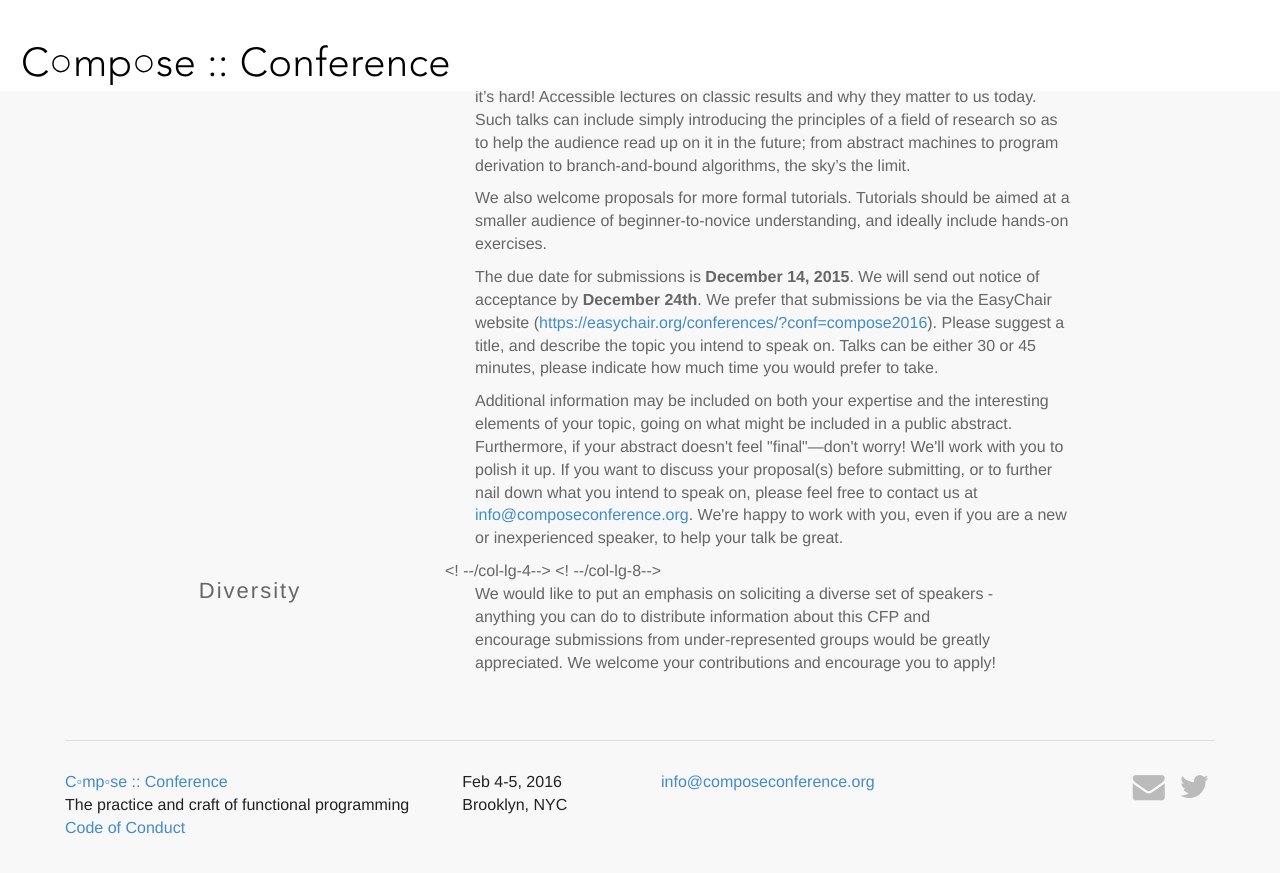
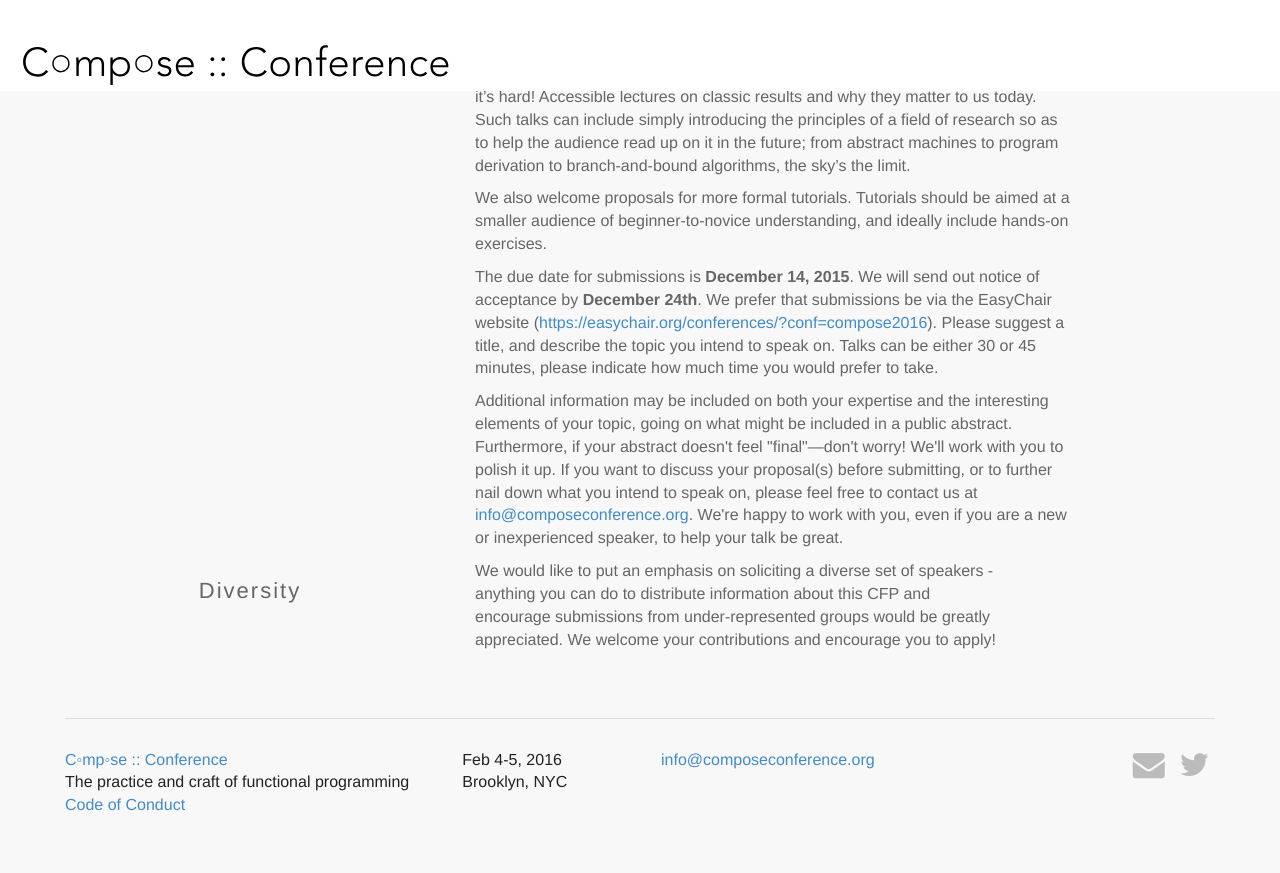
Before and after one commit to ny-haskell/composeconference, a Jekyll site: the page built from 2016/call.md, in a window 1280 px wide and 900 px high, scrolled down 665 px. Shown: the top 873 px of the window. Built offline with Jekyll 4.4.1, drawn with Linux system fonts in a browser that asks for light colours.

Commit message:
delete more stray tags

```diff
--- a/2016/call.md
+++ b/2016/call.md
@@ -66,7 +66,7 @@ permalink: /2016/cfp/
         <div class="row">
             <div class="col-lg-4 col-md-4 col-sm-4 name">
                 <p>Diversity</p>
-            </div><! --/col-lg-4-->
+            </div>
             <div class="col-lg-8 col-md-8 col-sm-8 name-desc">
                 <div class="col-md-9 col-md-9 col-sm-9">
                     <p>We would like to put an emphasis on soliciting a diverse set of speakers - anything you can do to distribute information about this CFP and encourage submissions from under-represented groups would be greatly appreciated. We welcome your contributions and encourage you to apply!</p>
@@ -75,8 +75,7 @@ permalink: /2016/cfp/
                     <p></p>
                 </div>
 
-            </div><! --/col-lg-8-->
-
-        </div><!-- /row -->
-    </div><!-- /container -->
+            </div>
+        </div>
+    </div>
 </div><!-- /diversity -->
```
